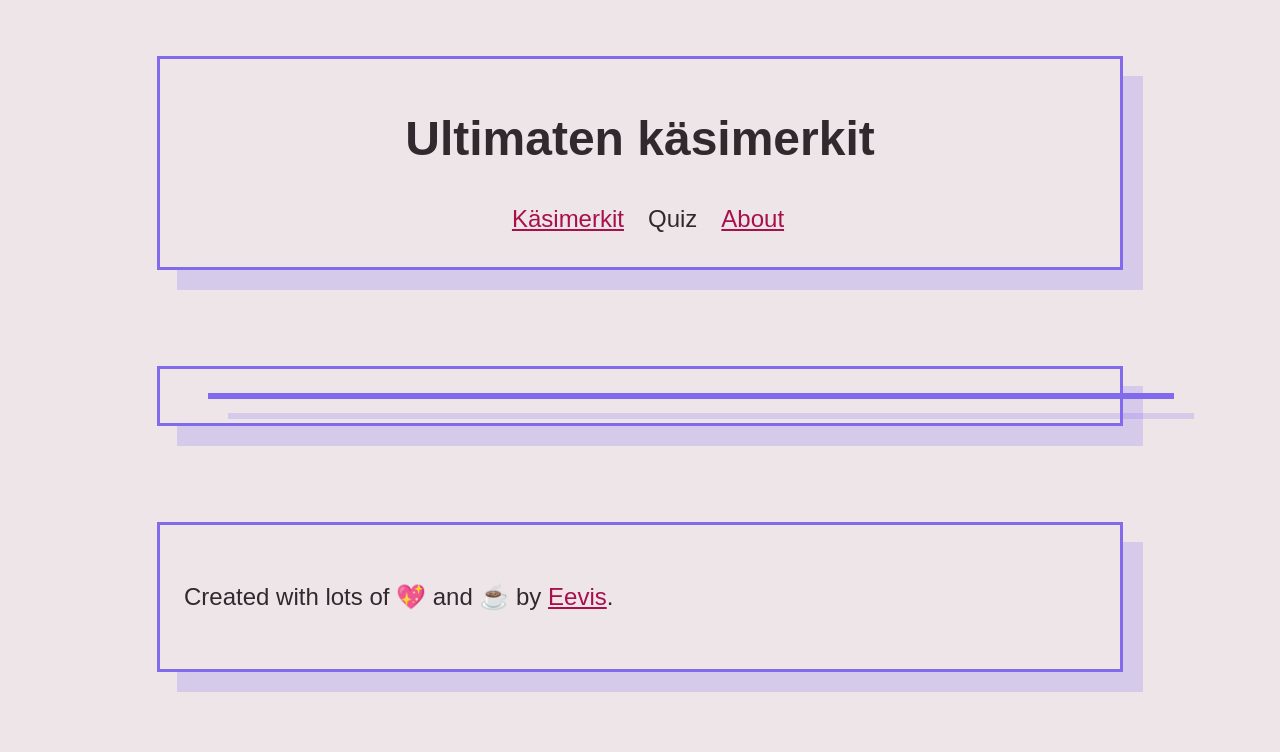
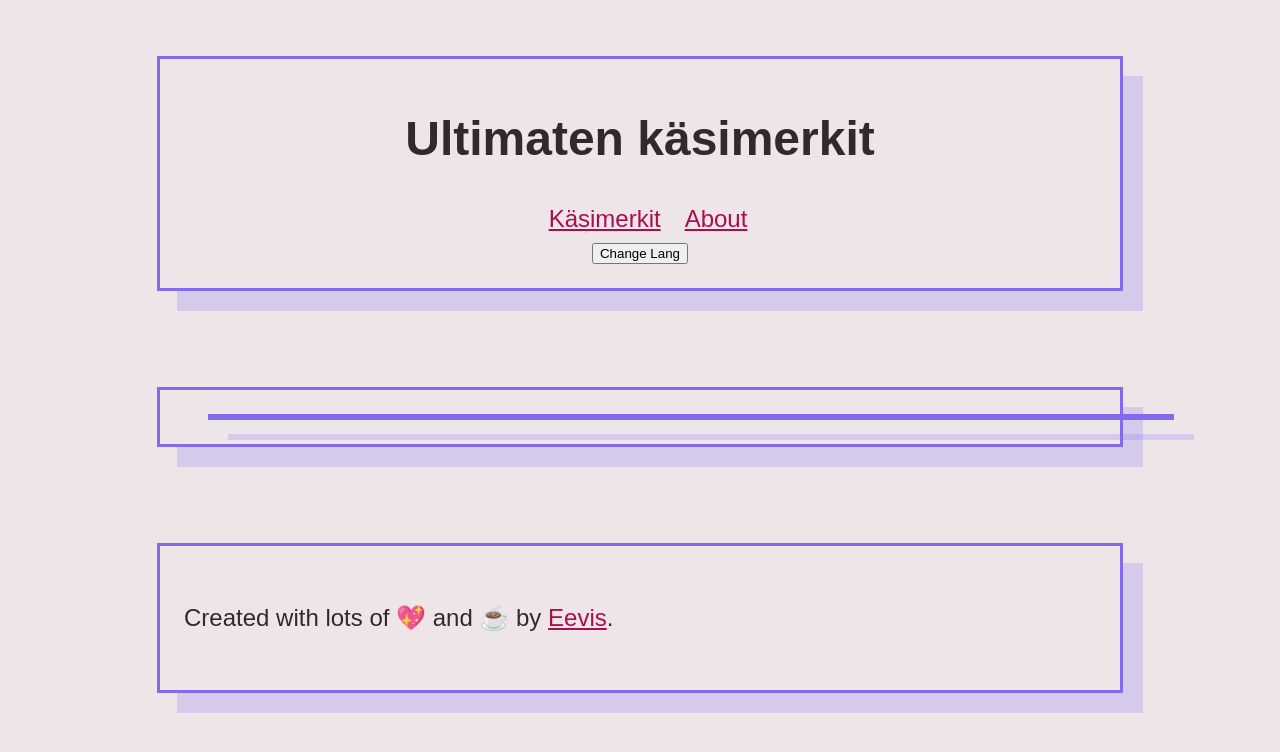
Before and after one commit to eevajonnapanula/ultimate-hand-signals, a Next.js app: page / in a window 1280 px wide. Shown: the top 752 px of the page. Built offline with nearby package versions, Linux system fonts and the light colour scheme.

Commit message:
Add possibility to toggle the language

```diff
--- a/components/Layout.tsx
+++ b/components/Layout.tsx
@@ -1,6 +1,10 @@
+import { useContext } from "react"
 import translations from "../data/translations"
+import { LanguageContext } from "../pages/_app"
 
 const Layout = ({ children }) => {
+  const { changeLanguage } = useContext(LanguageContext)
+
   return (
     <>
       <header>
@@ -10,12 +14,12 @@ const Layout = ({ children }) => {
             <li>
               <a href="/signals">{translations.fi.handSignals}</a>
             </li>
-            <li>Quiz</li>
             <li>
               <a href="/about">About</a>
             </li>
           </ul>
         </nav>
+        <button onClick={changeLanguage}>Change Lang</button>
       </header>
       <main>{children}</main>
       <footer>
--- a/pages/_app.tsx
+++ b/pages/_app.tsx
@@ -1,12 +1,32 @@
-import "../index.css";
-import Layout from "../components/Layout";
+import { createContext, useMemo, useState, SetStateAction } from "react"
+import "../index.css"
+import Layout from "../components/Layout"
+
+export const LanguageContext = createContext({
+  language: "fi",
+  changeLanguage: undefined,
+})
 
 function MyApp({ Component, pageProps }) {
+  const storedLanguage =
+    typeof window !== "undefined" && window.localStorage.getItem("lang")
+      ? window.localStorage.getItem("lang")
+      : "fi" || "fi"
+  const [language, setLanguage] = useState(storedLanguage)
+  const changeLanguage = () => {
+    const langToSet = language === "fi" ? "en" : "fi"
+    window.localStorage.setItem("lang", langToSet)
+    setLanguage(langToSet)
+  }
+  const value = useMemo(() => ({ language, changeLanguage }), [language])
+
   return (
-    <Layout>
-      <Component {...pageProps} />
-    </Layout>
-  );
+    <LanguageContext.Provider value={value}>
+      <Layout>
+        <Component {...pageProps} />
+      </Layout>
+    </LanguageContext.Provider>
+  )
 }
 
-export default MyApp;
+export default MyApp
```
